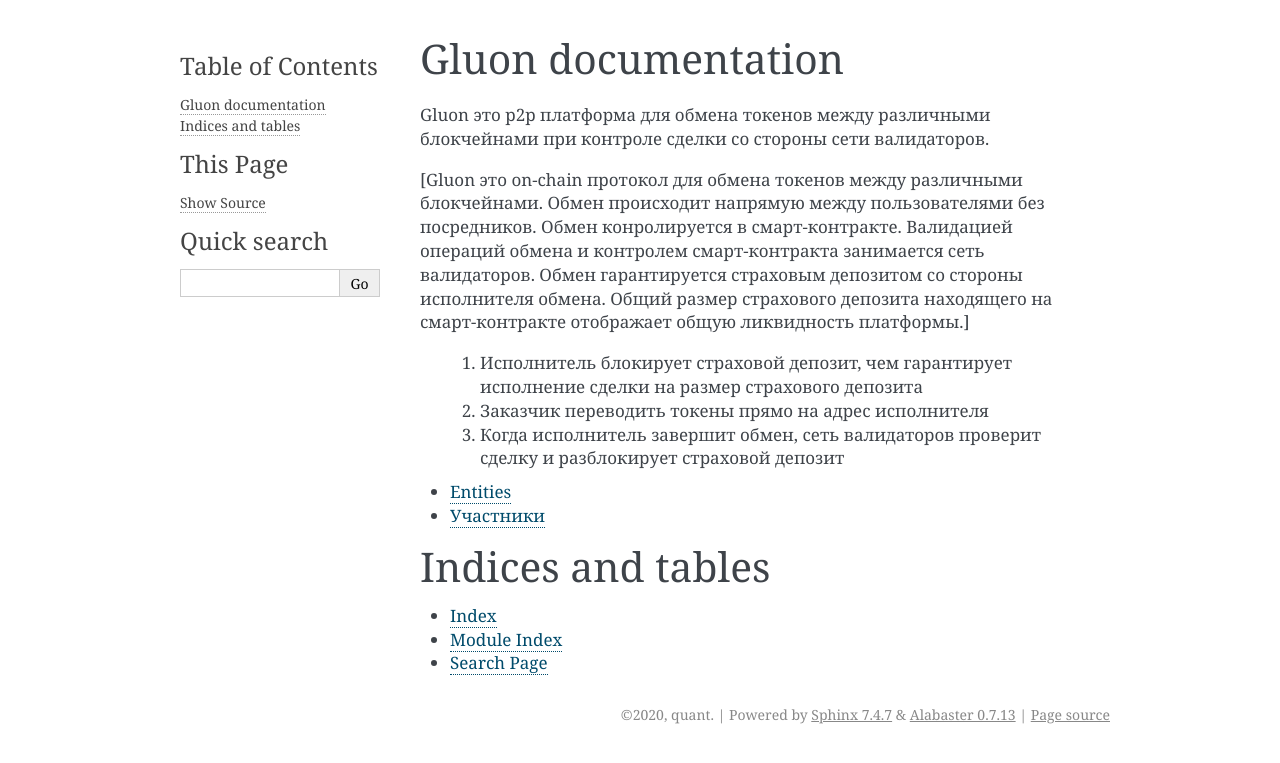
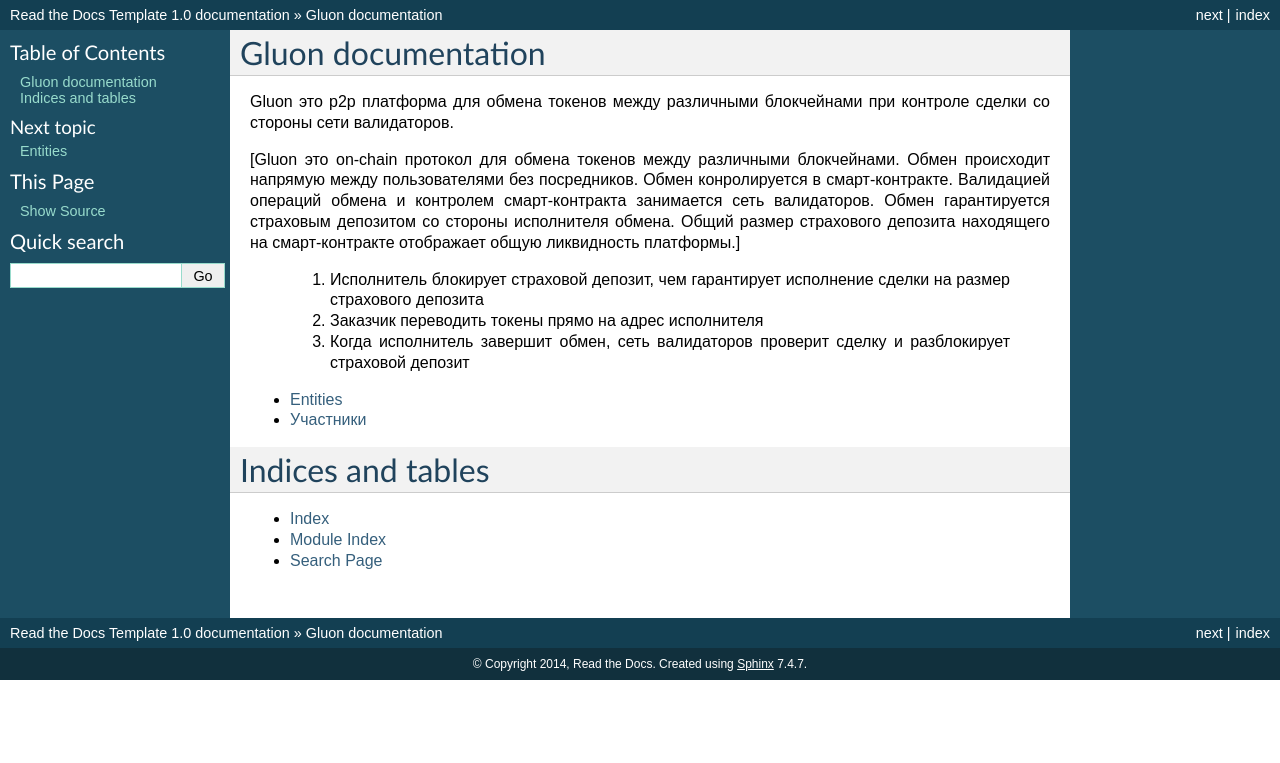
Before and after one commit to myanukovich/Gluon, a Sphinx documentation site: the page built from docs/index.rst, in a window 1280 px wide. Shown: the top 763 px of the page. Built offline with Sphinx 7.4.7, drawn with Linux system fonts in a browser that asks for light colours; pages that are not in the unit, such as notebooks, are missing from menus; some of the changed lines change nothing that is shown.

Commit message:
Add files via upload

```diff
--- a/docs/conf.py
+++ b/docs/conf.py
@@ -1,172 +1,258 @@
 # -*- coding: utf-8 -*-
 #
-# Configuration file for the Sphinx documentation builder.
+# Read the Docs Template documentation build configuration file, created by
+# sphinx-quickstart on Tue Aug 26 14:19:49 2014.
 #
-# This file does only contain a selection of the most common options. For a
-# full list see the documentation:
-# http://www.sphinx-doc.org/en/master/config
+# This file is execfile()d with the current directory set to its
+# containing dir.
+#
+# Note that not all possible configuration values are present in this
+# autogenerated file.
+#
+# All configuration values have a default; values that are commented out
+# serve to show the default.
 
-# -- Path setup --------------------------------------------------------------
+import sys
+import os
 
 # If extensions (or modules to document with autodoc) are in another directory,
 # add these directories to sys.path here. If the directory is relative to the
 # documentation root, use os.path.abspath to make it absolute, like shown here.
-#
-# import os
-# import sys
-# sys.path.insert(0, os.path.abspath('.'))
+#sys.path.insert(0, os.path.abspath('.'))
 
-
-# -- Project information -----------------------------------------------------
-
-project = 'gluon'
-copyright = '2020, quant'
-author = 'quant'
-
-# The short X.Y version
-version = ''
-# The full version, including alpha/beta/rc tags
-release = ''
-
-
-# -- General configuration ---------------------------------------------------
+# -- General configuration ------------------------------------------------
 
 # If your documentation needs a minimal Sphinx version, state it here.
-#
-# needs_sphinx = '1.0'
+#needs_sphinx = '1.0'
 
 # Add any Sphinx extension module names here, as strings. They can be
 # extensions coming with Sphinx (named 'sphinx.ext.*') or your custom
 # ones.
-extensions = ['recommonmark']
+extensions = []
 
 # Add any paths that contain templates here, relative to this directory.
 templates_path = ['_templates']
 
-# The suffix(es) of source filenames.
-# You can specify multiple suffix as a list of string:
-#
-# source_suffix = ['.rst', '.md']
+# The suffix of source filenames.
 source_suffix = '.rst'
+
+# The encoding of source files.
+#source_encoding = 'utf-8-sig'
 
 # The master toctree document.
 master_doc = 'index'
 
+# General information about the project.
+project = u'Read the Docs Template'
+copyright = u'2014, Read the Docs'
+
+# The version info for the project you're documenting, acts as replacement for
+# |version| and |release|, also used in various other places throughout the
+# built documents.
+#
+# The short X.Y version.
+version = '1.0'
+# The full version, including alpha/beta/rc tags.
+release = '1.0'
+
 # The language for content autogenerated by Sphinx. Refer to documentation
 # for a list of supported languages.
-#
-# This is also used if you do content translation via gettext catalogs.
-# Usually you set "language" from the command line for these cases.
-language = None
+#language = None
+
+# There are two options for replacing |today|: either, you set today to some
+# non-false value, then it is used:
+#today = ''
+# Else, today_fmt is used as the format for a strftime call.
+#today_fmt = '%B %d, %Y'
 
 # List of patterns, relative to source directory, that match files and
 # directories to ignore when looking for source files.
-# This pattern also affects html_static_path and html_extra_path.
-exclude_patterns = ['_build', 'Thumbs.db', '.DS_Store']
+exclude_patterns = ['_build']
+
+# The reST default role (used for this markup: `text`) to use for all
+# documents.
+#default_role = None
+
+# If true, '()' will be appended to :func: etc. cross-reference text.
+#add_function_parentheses = True
+
+# If true, the current module name will be prepended to all description
+# unit titles (such as .. function::).
+#add_module_names = True
+
+# If true, sectionauthor and moduleauthor directives will be shown in the
+# output. They are ignored by default.
+#show_authors = False
 
 # The name of the Pygments (syntax highlighting) style to use.
-pygments_style = None
+pygments_style = 'sphinx'
+
+# A list of ignored prefixes for module index sorting.
+#modindex_common_prefix = []
+
+# If true, keep warnings as "system message" paragraphs in the built documents.
+#keep_warnings = False
 
 
-# -- Options for HTML output -------------------------------------------------
+# -- Options for HTML output ----------------------------------------------
 
 # The theme to use for HTML and HTML Help pages.  See the documentation for
 # a list of builtin themes.
-#
-html_theme = 'alabaster'
+html_theme = 'default'
 
 # Theme options are theme-specific and customize the look and feel of a theme
 # further.  For a list of options available for each theme, see the
 # documentation.
-#
-# html_theme_options = {}
+#html_theme_options = {}
+
+# Add any paths that contain custom themes here, relative to this directory.
+#html_theme_path = []
+
+# The name for this set of Sphinx documents.  If None, it defaults to
+# "<project> v<release> documentation".
+#html_title = None
+
+# A shorter title for the navigation bar.  Default is the same as html_title.
+#html_short_title = None
+
+# The name of an image file (relative to this directory) to place at the top
+# of the sidebar.
+#html_logo = None
+
+# The name of an image file (within the static path) to use as favicon of the
+# docs.  This file should be a Windows icon file (.ico) being 16x16 or 32x32
+# pixels large.
+#html_favicon = None
 
 # Add any paths that contain custom static files (such as style sheets) here,
 # relative to this directory. They are copied after the builtin static files,
 # so a file named "default.css" will overwrite the builtin "default.css".
 html_static_path = ['_static']
 
-# Custom sidebar templates, must be a dictionary that maps document names
-# to template names.
-#
-# The default sidebars (for documents that don't match any pattern) are
-# defined by theme itself.  Builtin themes are using these templates by
-# default: ``['localtoc.html', 'relations.html', 'sourcelink.html',
-# 'searchbox.html']``.
-#
-# html_sidebars = {}
+# Add any extra paths that contain custom files (such as robots.txt or
+# .htaccess) here, relative to this directory. These files are copied
+# directly to the root of the documentation.
+#html_extra_path = []
+
+# If not '', a 'Last updated on:' timestamp is inserted at every page bottom,
+# using the given strftime format.
+#html_last_updated_fmt = '%b %d, %Y'
+
+# If true, SmartyPants will be used to convert quotes and dashes to
+# typographically correct entities.
+#html_use_smartypants = True
+
+# Custom sidebar templates, maps document names to template names.
+#html_sidebars = {}
+
+# Additional templates that should be rendered to pages, maps page names to
+# template names.
+#html_additional_pages = {}
+
+# If false, no module index is generated.
+#html_domain_indices = True
+
+# If false, no index is generated.
+#html_use_index = True
+
+# If true, the index is split into individual pages for each letter.
+#html_split_index = False
+
+# If true, links to the reST sources are added to the pages.
+#html_show_sourcelink = True
+
+# If true, "Created using Sphinx" is shown in the HTML footer. Default is True.
+#html_show_sphinx = True
+
+# If true, "(C) Copyright ..." is shown in the HTML footer. Default is True.
+#html_show_copyright = True
+
+# If true, an OpenSearch description file will be output, and all pages will
+# contain a <link> tag referring to it.  The value of this option must be the
+# base URL from which the finished HTML is served.
+#html_use_opensearch = ''
+
+# This is the file name suffix for HTML files (e.g. ".xhtml").
+#html_file_suffix = None
+
+# Output file base name for HTML help builder.
+htmlhelp_basename = 'ReadtheDocsTemplatedoc'
 
 
-# -- Options for HTMLHelp output ---------------------------------------------
-
-# Output file base name for HTML help builder.
-htmlhelp_basename = 'dexchangedoc'
-
-
-# -- Options for LaTeX output ------------------------------------------------
+# -- Options for LaTeX output ---------------------------------------------
 
 latex_elements = {
-    # The paper size ('letterpaper' or 'a4paper').
-    #
-    # 'papersize': 'letterpaper',
+# The paper size ('letterpaper' or 'a4paper').
+#'papersize': 'letterpaper',
 
-    # The font size ('10pt', '11pt' or '12pt').
-    #
-    # 'pointsize': '10pt',
+# The font size ('10pt', '11pt' or '12pt').
+#'pointsize': '10pt',
 
-    # Additional stuff for the LaTeX preamble.
-    #
-    # 'preamble': '',
-
-    # Latex figure (float) alignment
-    #
-    # 'figure_align': 'htbp',
+# Additional stuff for the LaTeX preamble.
+#'preamble': '',
 }
 
 # Grouping the document tree into LaTeX files. List of tuples
 # (source start file, target name, title,
 #  author, documentclass [howto, manual, or own class]).
 latex_documents = [
-    (master_doc, 'gluon.tex', 'gluon Documentation',
-     'quant', 'manual'),
+  ('index', 'ReadtheDocsTemplate.tex', u'Read the Docs Template Documentation',
+   u'Read the Docs', 'manual'),
 ]
 
+# The name of an image file (relative to this directory) to place at the top of
+# the title page.
+#latex_logo = None
 
-# -- Options for manual page output ------------------------------------------
+# For "manual" documents, if this is true, then toplevel headings are parts,
+# not chapters.
+#latex_use_parts = False
+
+# If true, show page references after internal links.
+#latex_show_pagerefs = False
+
+# If true, show URL addresses after external links.
+#latex_show_urls = False
+
+# Documents to append as an appendix to all manuals.
+#latex_appendices = []
+
+# If false, no module index is generated.
+#latex_domain_indices = True
+
+
+# -- Options for manual page output ---------------------------------------
 
 # One entry per manual page. List of tuples
 # (source start file, name, description, authors, manual section).
 man_pages = [
-    (master_doc, 'gluon', 'gluon Documentation',
-     [author], 1)
+    ('index', 'readthedocstemplate', u'Read the Docs Template Documentation',
+     [u'Read the Docs'], 1)
 ]
 
+# If true, show URL addresses after external links.
+#man_show_urls = False
 
-# -- Options for Texinfo output ----------------------------------------------
+
+# -- Options for Texinfo output -------------------------------------------
 
 # Grouping the document tree into Texinfo files. List of tuples
 # (source start file, target name, title, author,
 #  dir menu entry, description, category)
 texinfo_documents = [
-    (master_doc, 'gluon', 'gluon Documentation',
-     author, 'gluon', 'One line description of project.',
-     'Miscellaneous'),
+  ('index', 'ReadtheDocsTemplate', u'Read the Docs Template Documentation',
+   u'Read the Docs', 'ReadtheDocsTemplate', 'One line description of project.',
+   'Miscellaneous'),
 ]
 
+# Documents to append as an appendix to all manuals.
+#texinfo_appendices = []
 
-# -- Options for Epub output -------------------------------------------------
+# If false, no module index is generated.
+#texinfo_domain_indices = True
 
-# Bibliographic Dublin Core info.
-epub_title = project
+# How to display URL addresses: 'footnote', 'no', or 'inline'.
+#texinfo_show_urls = 'footnote'
 
-# The unique identifier of the text. This can be a ISBN number
-# or the project homepage.
-#
-# epub_identifier = ''
-
-# A unique identification for the text.
-#
-# epub_uid = ''
-
-# A list of files that should not be packed into the epub file.
-epub_exclude_files = ['search.html']
+# If true, do not generate a @detailmenu in the "Top" node's menu.
+#texinfo_no_detailmenu = False
```
